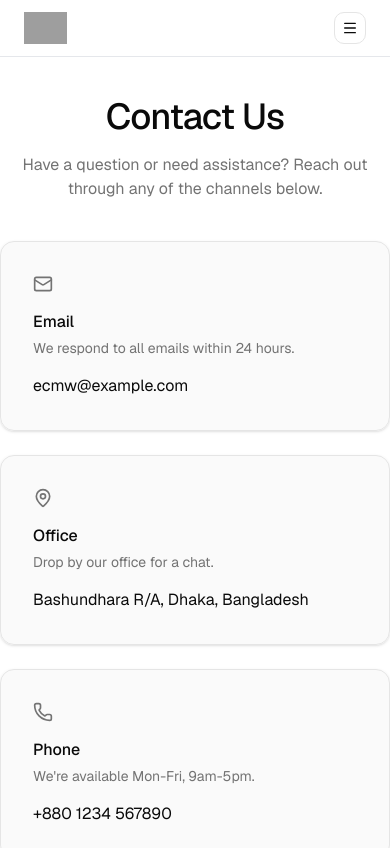
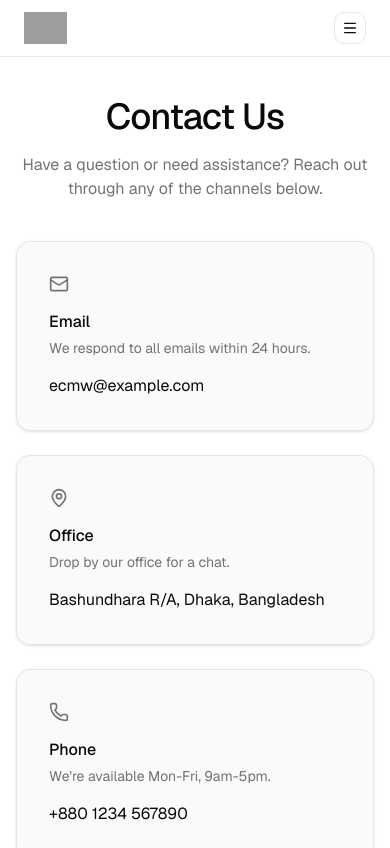
Before and after one commit to SabbirNiyaz/ecommerce-management-web, a Next.js app: page /contact in a window 390 px wide. Shown: the top 848 px of the page. Built offline with nearby package versions, Linux system fonts and the light colour scheme; grey boxes are pictures that could not be loaded.

Commit message:
fix layout

```diff
--- a/src/components/contact7.tsx
+++ b/src/components/contact7.tsx
@@ -47,7 +47,7 @@ const Contact7 = ({
             </h1>
             <p className="text-muted-foreground">{description}</p>
           </div>
-          <div className="grid gap-6 md:grid-cols-2">
+          <div className="grid gap-6 md:grid-cols-2 mx-4 md:mx-0">
             <div className="rounded-xl bg-muted/50 p-8 dark:bg-slate-900 border shadow-sm">
               <Mail className="mb-4 size-5 text-muted-foreground dark:text-red-500" />
               <p className="mb-1 font-medium">{emailLabel}</p>
--- a/src/components/hero45.tsx
+++ b/src/components/hero45.tsx
@@ -108,7 +108,7 @@ const Hero45 = (props: Props) => {
         </div>
 
         {/* HERO IMAGE */}
-        <div className="relative mx-auto max-w-6xl">
+        <div className="relative mx-4 md:mx-auto max-w-6xl">
           <img
             src={images[0].src}
             alt={images[0].alt}
--- a/src/components/layout/navbar.tsx
+++ b/src/components/layout/navbar.tsx
@@ -146,10 +146,10 @@ const Navbar = ({
                   </Accordion>
                   <div className="flex flex-col gap-3">
                     <ModeToggle />
-                    <Button asChild variant="outline" className="!bg-transparent hover:!bg-slate-800">
+                    <Button asChild variant="outline">
                       <Link href={auth.login.url}>{auth.login.title}</Link>
                     </Button>
-                    <Button asChild>
+                    <Button asChild className="!bg-red-500 hover:!bg-red-700 text-white">
                       <Link href={auth.signup.url}>{auth.signup.title}</Link>
                     </Button>
                   </div>
```
